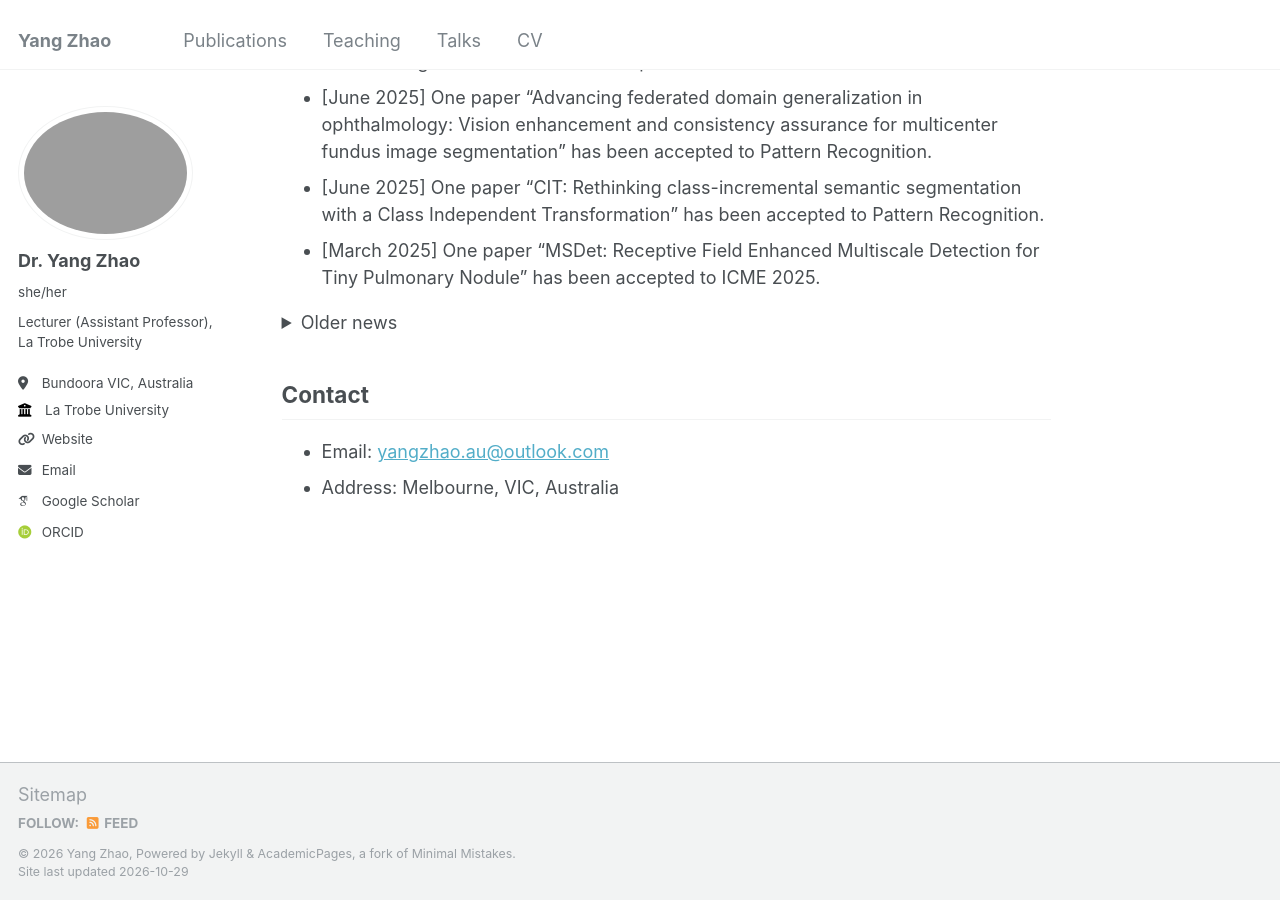
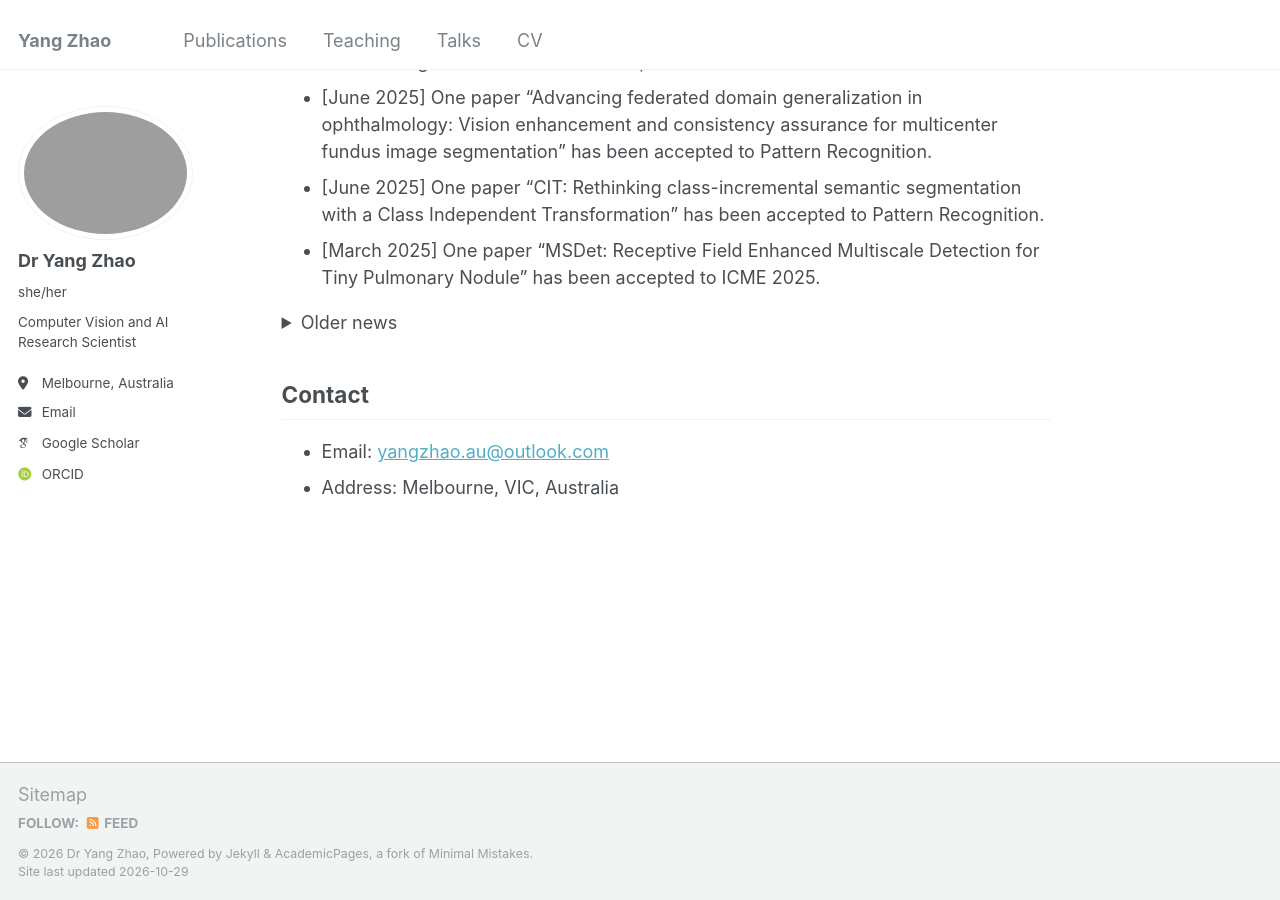
Before and after one commit to yangyangkiki/yangyangkiki.github.io, a Jekyll site: the page built from _pages/about.md, in a window 1280 px wide and 900 px high, scrolled down 1092 px. Built offline with Jekyll 4.4.1, drawn with Linux system fonts in a browser that asks for light colours; some web fonts are replaced.

Commit message:
Update _config.yml

```diff
--- a/_config.yml
+++ b/_config.yml
@@ -10,7 +10,7 @@
 locale                   : "en-US"
 title                    : "Yang Zhao"
 title_separator          : "-"
-name                     : &name "Yang Zhao"
+name                     : &name "Dr Yang Zhao"
 description              : &description "Computer vision and machine learning researcher"
 url                      : https://yangyangkiki.github.io # the base hostname & protocol for your site e.g. "https://mmistakes.github.io"
 baseurl                  : "" # the subpath of your site, e.g. "/blog"
@@ -22,13 +22,13 @@ repository               : "yangyangkiki/yangyangkiki.github.io"
 author:
   # Biographic information
   avatar           : "profile_Yang.png"
-  name             : "Dr. Yang Zhao"
+  name             : "Dr Yang Zhao"
   pronouns         : "she/her"
-  bio              : "Lecturer (Assistant Professor), La Trobe University"
-  location         : "Bundoora VIC, Australia"
-  employer         : "La Trobe University"
-  uri              : "https://scholars.latrobe.edu.au/y4zhao"
-  email            : "y.zhao2@latrobe.edu.au"
+  bio              : "Computer Vision and AI Research Scientist "
+  location         : "Melbourne, Australia"
+   # employer         : "La Trobe University"
+  # uri              : "https://scholars.latrobe.edu.au/y4zhao"
+  email            : "yangzhao.au@outlook.com"
 
   # Academic websites
   arxiv            : # URL - Update with the correct link to your profile
```
